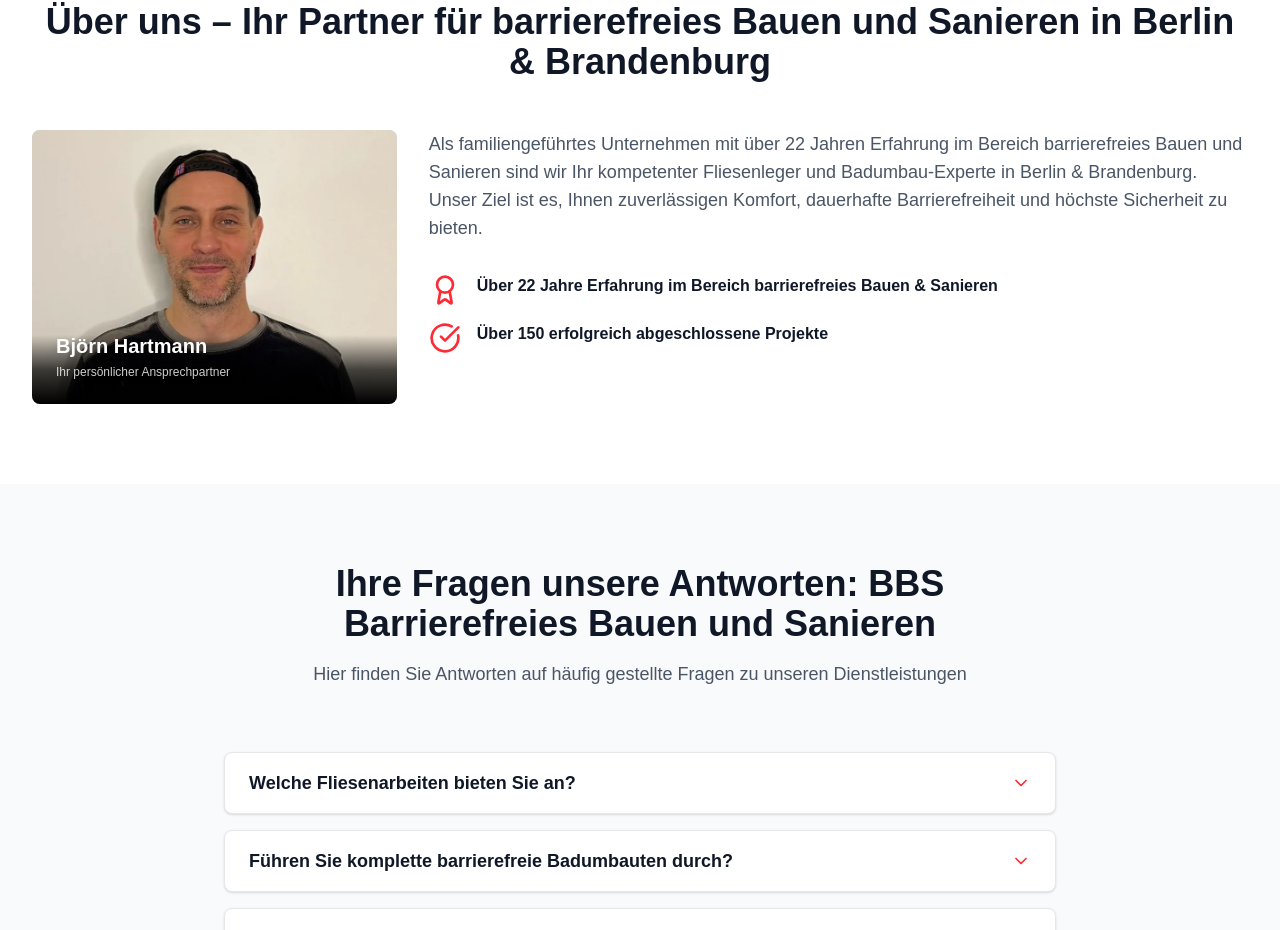
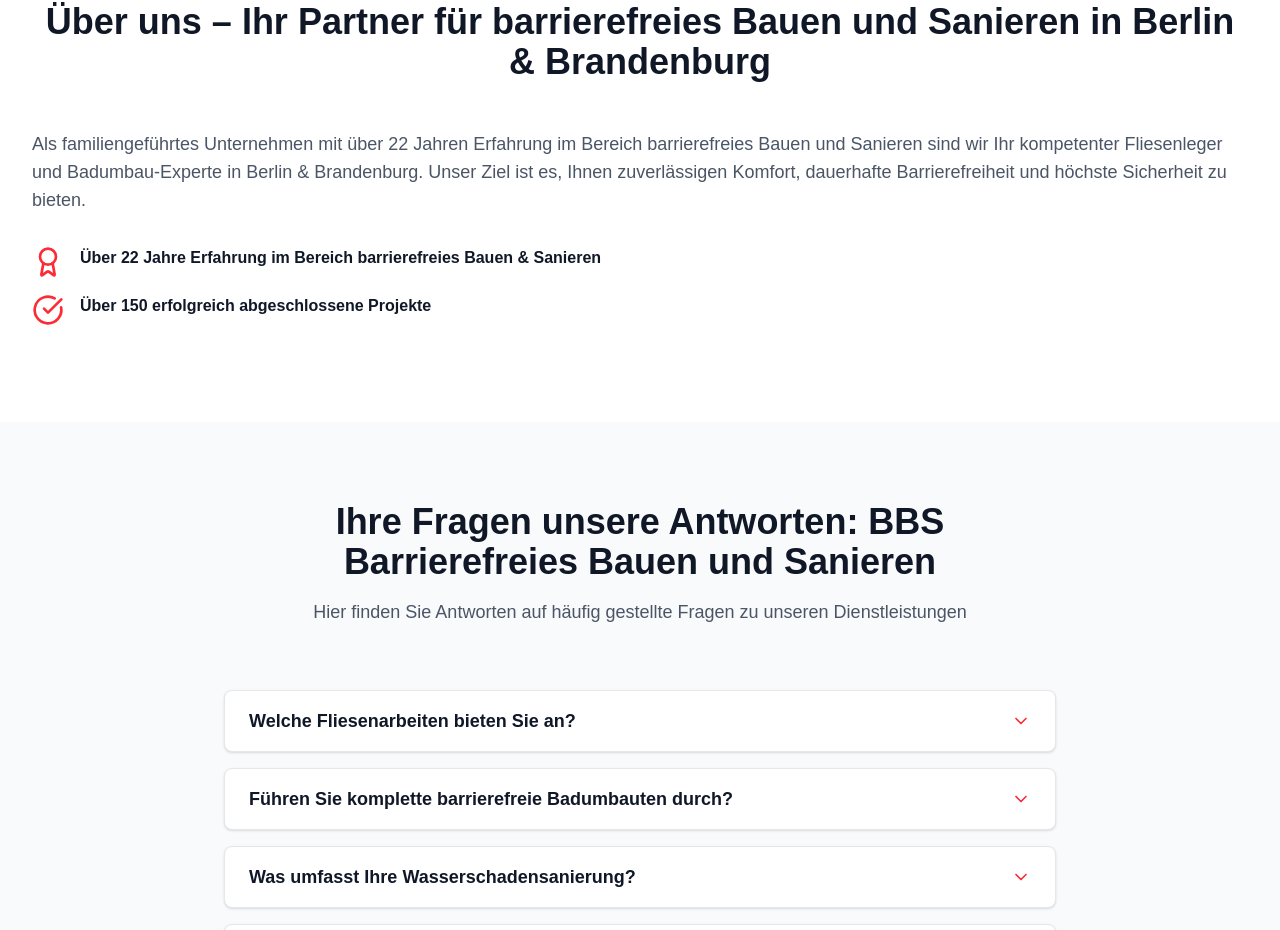
Before and after one commit to Hartoooooo/BBS, a Next.js app: page / in a window 1280 px wide. Shown: the part 3740-4670 px from the top of the page. Built offline with nearby package versions, Linux system fonts and the light colour scheme.

Commit message:
Bild aus Über uns Sektion entfernt

```diff
--- a/src/components/sections/About.tsx
+++ b/src/components/sections/About.tsx
@@ -1,7 +1,6 @@
 'use client';
 
 import { Award, CheckCircle } from 'lucide-react';
-import Image from 'next/image';
 import { useScrollAnimation } from '@/lib/useScrollAnimation';
 
 const About = () => {
@@ -38,36 +37,14 @@ const About = () => {
 
           <div
             ref={contentRef}
-            className={`flex flex-col lg:flex-row gap-8 items-start transition-all duration-1200 ease-out delay-200 ${
+            className={`transition-all duration-1200 ease-out delay-200 ${
               contentVisible
                 ? 'opacity-100 translate-y-0'
                 : 'opacity-0 translate-y-8'
             }`}
           >
-            {/* Bild Platzhalter - 30% */}
-            <div className="w-full lg:w-[30%] flex-shrink-0">
-              <div className="aspect-[4/3] bg-gray-300 rounded-lg overflow-hidden relative">
-                <Image
-                  src="/Bjoern.webp"
-                  alt="Björn Hartmann - BBS Barrierefreies Bauen und Sanieren"
-                  fill
-                  className="object-cover"
-                  sizes="(max-width: 1024px) 100vw, 30vw"
-                  priority
-                />
-                {/* Gradient Overlay von unten (schwarz) bis 25% (transparent) */}
-                <div className="absolute bottom-0 left-0 right-0 h-1/4 bg-gradient-to-t from-black via-black/70 to-transparent"></div>
-
-                {/* Björn Hartmann Text unten auf dem Bild */}
-                <div className="absolute bottom-0 left-0 right-0 p-6">
-                  <h3 className="font-bold text-white text-lg md:text-xl mb-1 drop-shadow-lg">Björn Hartmann</h3>
-                  <p className="text-white/80 text-xs drop-shadow-md">Ihr persönlicher Ansprechpartner</p>
-                </div>
-              </div>
-            </div>
-
-            {/* Text & Features - 70% */}
-            <div className="w-full lg:w-[70%]">
+            {/* Text & Features - 100% */}
+            <div className="w-full">
               <p className="text-lg text-gray-600 mb-8">
                 Als familiengeführtes Unternehmen mit über 22 Jahren Erfahrung im Bereich barrierefreies
                 Bauen und Sanieren sind wir Ihr kompetenter Fliesenleger und Badumbau-Experte in Berlin & Brandenburg.
```
